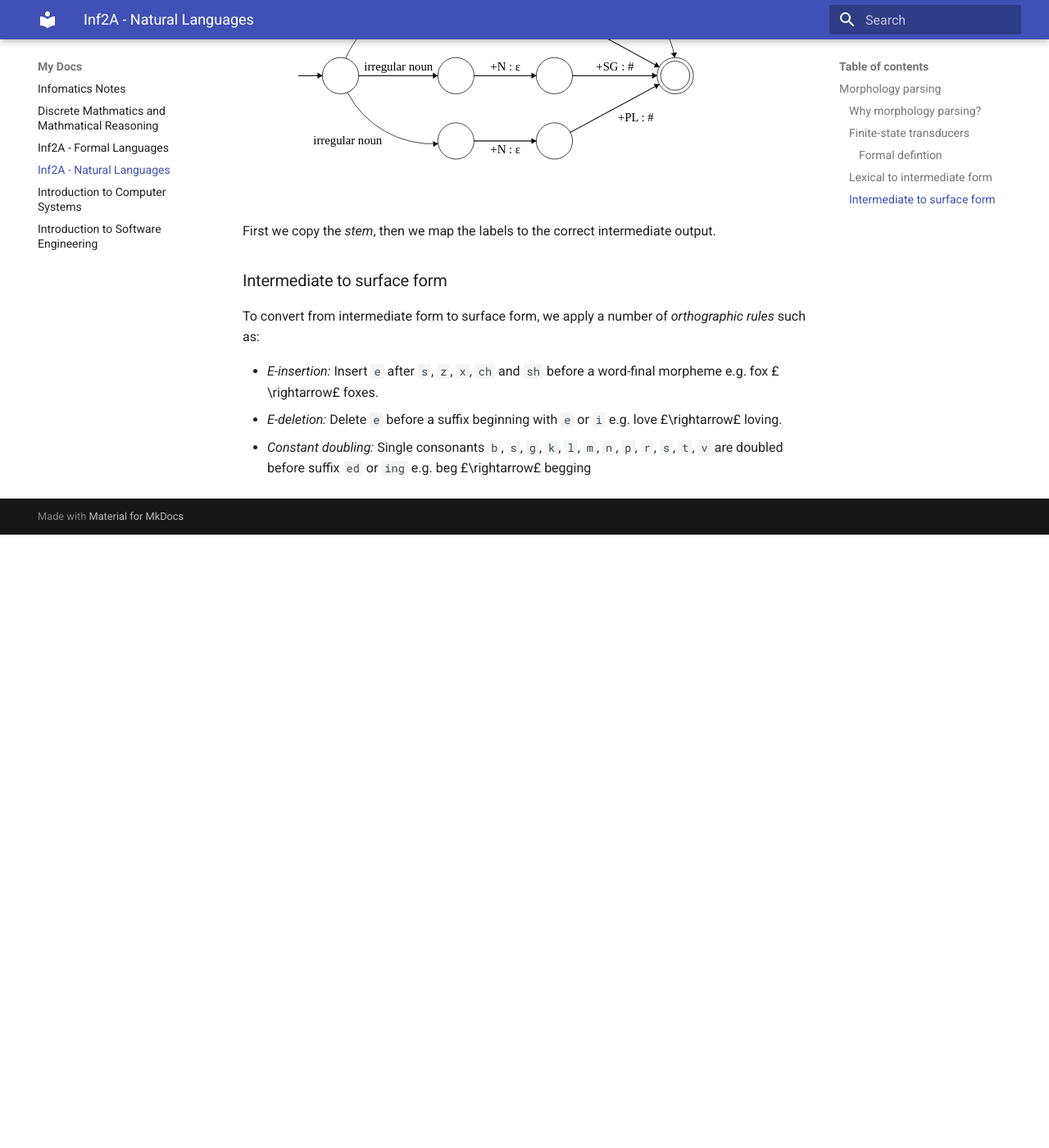
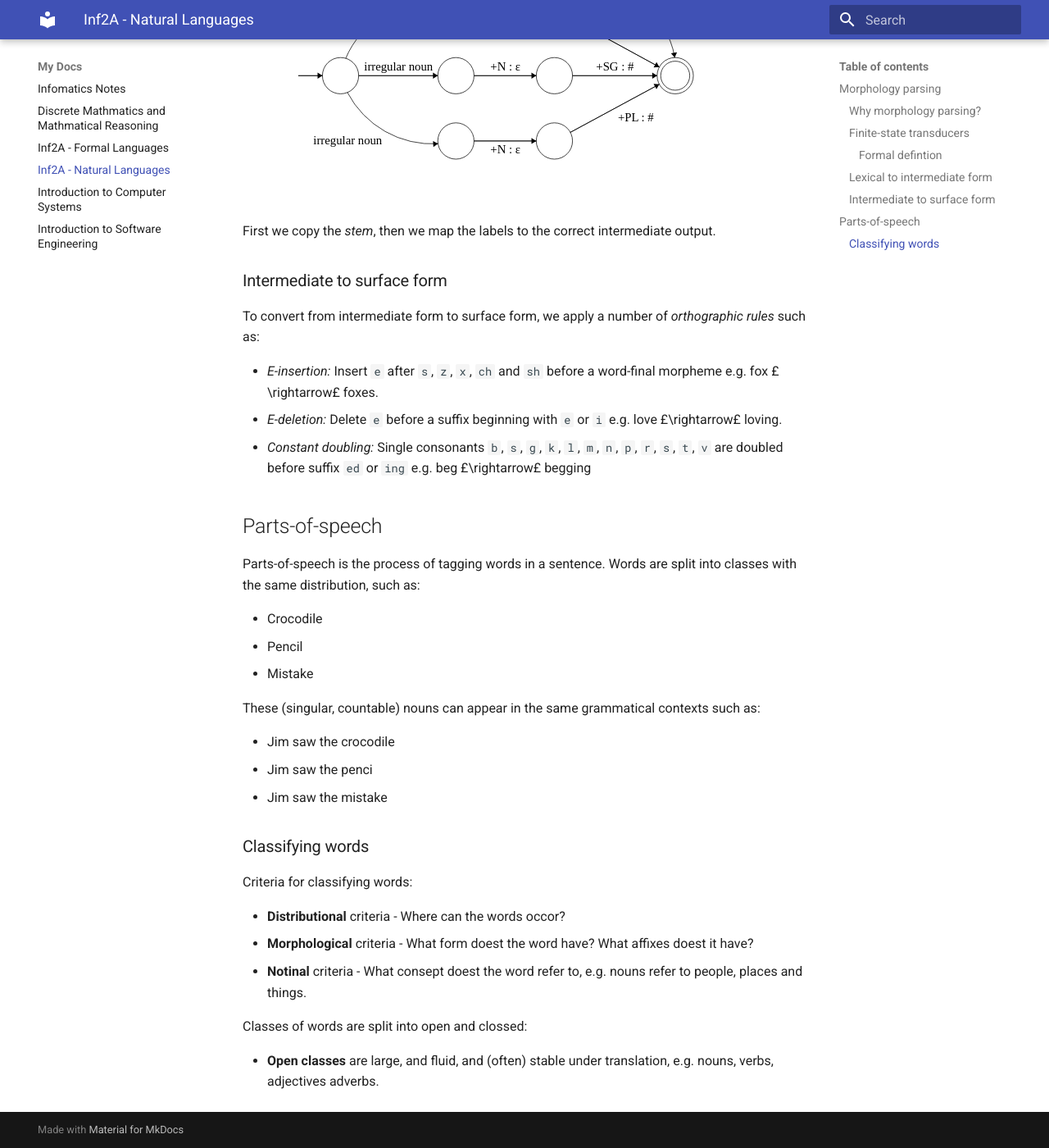
Before and after one commit to bongo227/Infomatics, an MkDocs documentation site: the page built from docs/Inf2A - Natural Languages.md, in a window 1280 px wide and 1400 px high, scrolled down 1836 px. Shown: the whole window at 82% size. Built offline with MkDocs 1.6.1 and Material for MkDocs 9.7.7, drawn with Linux system fonts in a browser that asks for light colours; before the commit the page ends 2488 px from its top, so only the background shows below that.

Commit message:
Stated parts-of-speech

```diff
--- a/docs/Inf2A - Natural Languages.md
+++ b/docs/Inf2A - Natural Languages.md
@@ -126,3 +126,29 @@ To convert from intermediate form to surface form, we apply a number of _orthogr
 - _E-insertion:_ Insert `e` after `s`, `z`, `x`, `ch` and `sh` before a word-final morpheme e.g. fox £\rightarrow£ foxes.
 - _E-deletion:_ Delete `e` before a suffix beginning with `e` or `i` e.g. love £\rightarrow£ loving.
 - _Constant doubling:_ Single consonants `b`, `s`, `g`, `k`, `l`, `m`, `n`, `p`, `r`, `s`, `t`, `v` are doubled before suffix `ed` or `ing` e.g. beg £\rightarrow£ begging
+
+## Parts-of-speech
+
+Parts-of-speech is the process of tagging words in a sentence. Words are split into classes with the same distribution, such as:
+
+- Crocodile
+- Pencil
+- Mistake
+
+These (singular, countable) nouns can appear in the same grammatical contexts such as:
+
+- Jim saw the crocodile
+- Jim saw the penci
+- Jim saw the mistake
+
+### Classifying words
+
+Criteria for classifying words:
+
+- __Distributional__ criteria - Where can the words occor?
+- __Morphological__ criteria - What form doest the word have? What affixes doest it have?
+- __Notinal__ criteria - What consept doest the word refer to, e.g. nouns refer to people, places and things.
+
+Classes of words are split into open and clossed:
+
+- __Open classes__ are large, and fluid, and (often) stable under translation, e.g. nouns, verbs, adjectives adverbs.
```
